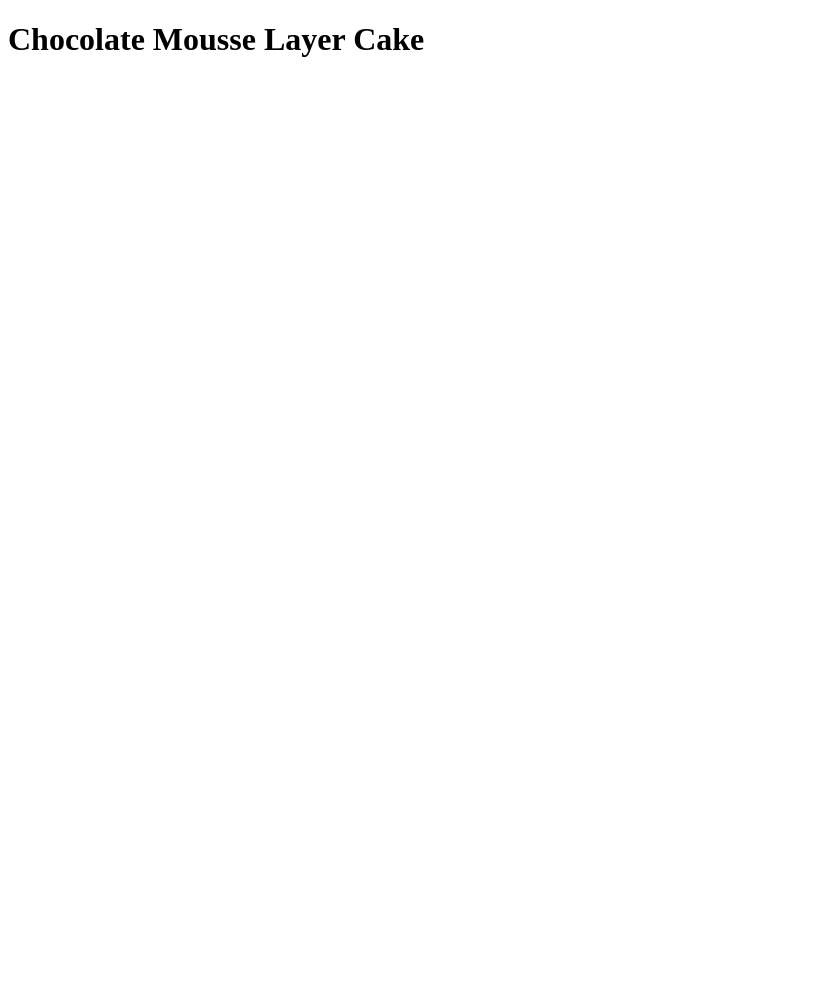
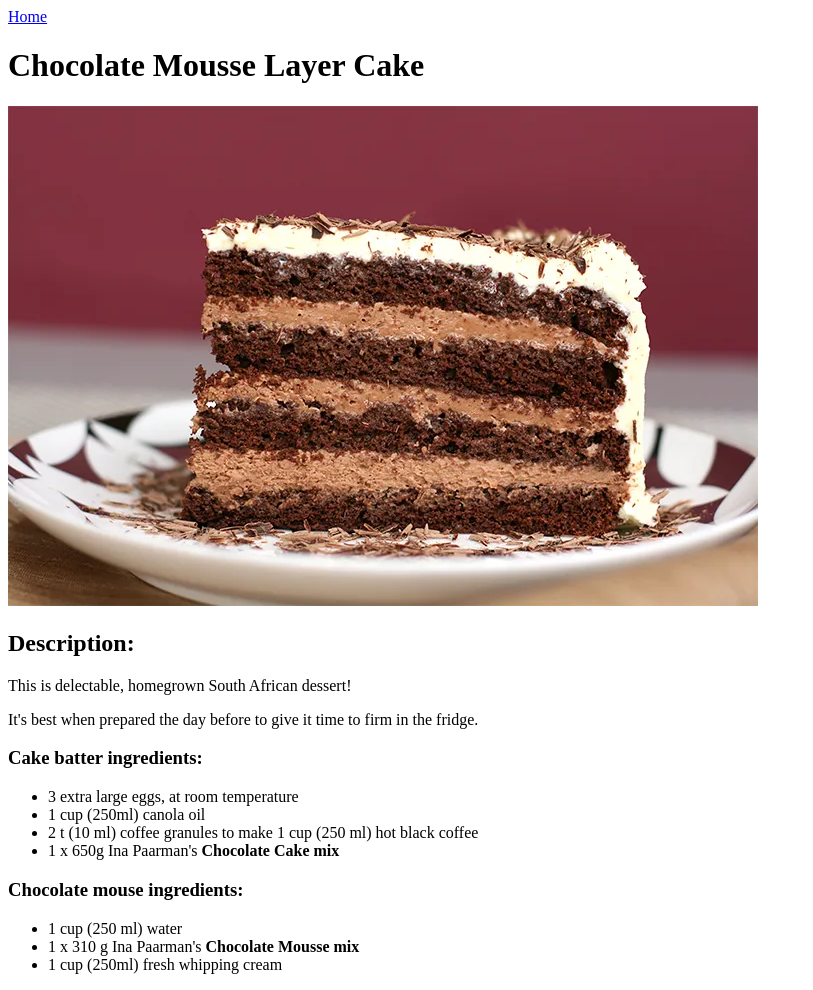
Before and after one commit to EdrichVZ/odin-recipes, a plain HTML site: page recipes/choc_mouse_cake.html in a window 1280 px wide. Shown: the whole page, without its empty margins (0-813 px from the left). Before the commit the page ends 800 px from the top, so only its background shows below. Drawn offline with Linux system fonts and the light colour scheme.

Commit message:
Picture,Ingredients and link to home page added.

```diff
--- a/recipes/choc_mouse_cake.html
+++ b/recipes/choc_mouse_cake.html
@@ -6,7 +6,26 @@
     <title>Yummy!</title>
 </head>
 <body>
+    <a href="../index.html">Home</a>
     <h1>Chocolate Mousse Layer Cake</h1>
+    <img src="choccake.jpg">
+    <h2>Description:</h2>
+    <p>This is delectable, homegrown South African dessert!</p>
+    <p>It's best when prepared the day before to give it time to firm in the fridge.</p>
+    <h3>Cake batter ingredients:</h3>
+    <ul>
+        <li>3 extra large eggs, at room temperature</li>
+        <li>1 cup (250ml) canola oil</li>
+        <li>2 t (10 ml) coffee granules to make 1 cup (250 ml) hot black coffee</li>
+        <li>1 x 650g Ina Paarman's <strong>Chocolate Cake mix</strong></li>
+    </ul>
+    <h3>Chocolate mouse ingredients:</h3>
+    <ul>
+        <li>1 cup (250 ml) water</li>
+        <li>1 x 310 g Ina Paarman's <strong>Chocolate Mousse mix</strong></li>
+        <li>1 cup (250ml) fresh whipping cream</li>
+    </ul>
+
 
 </body>
 </html>
```
Also changed, not shown: recipes/choccake.jpg (added).
